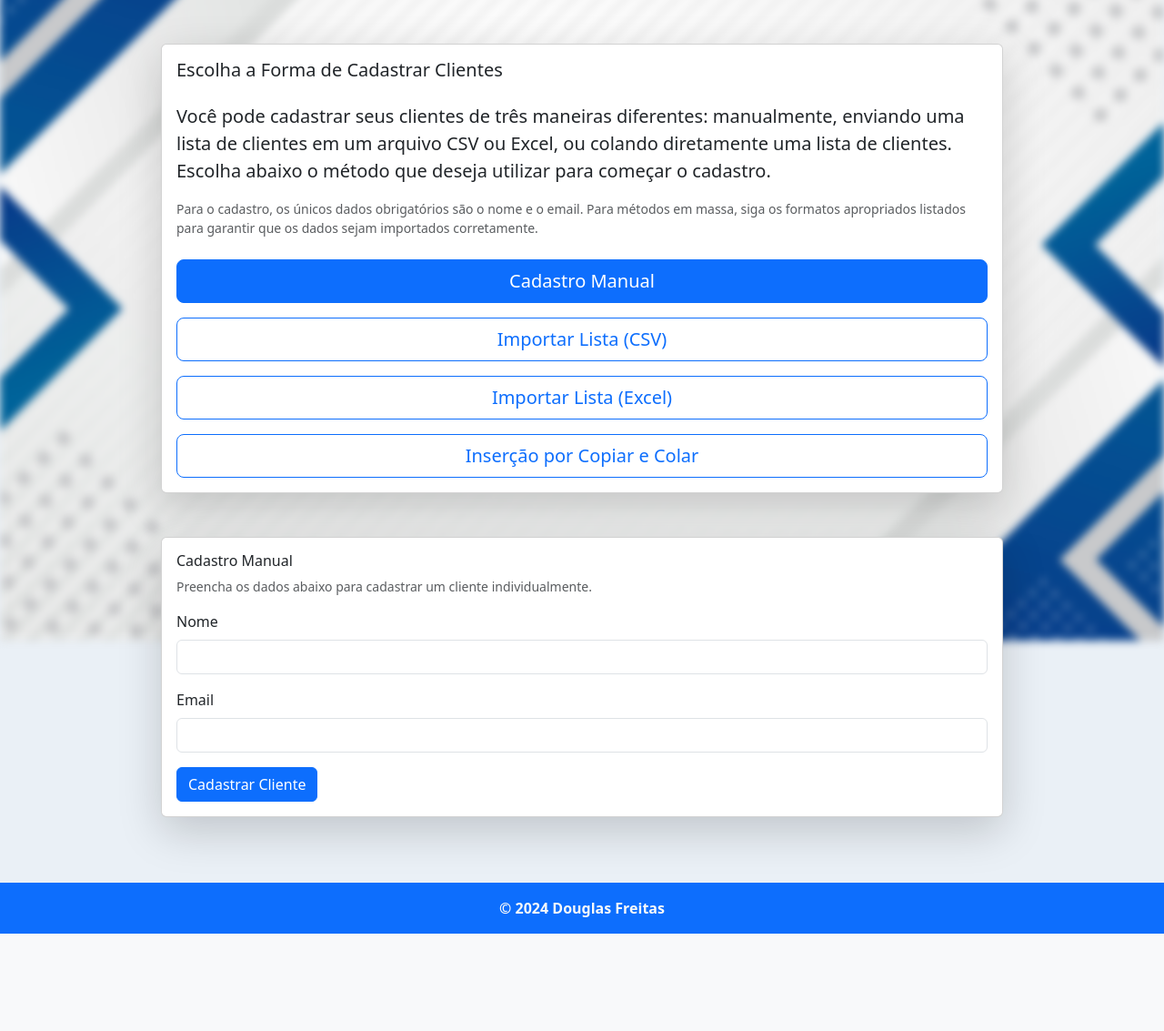
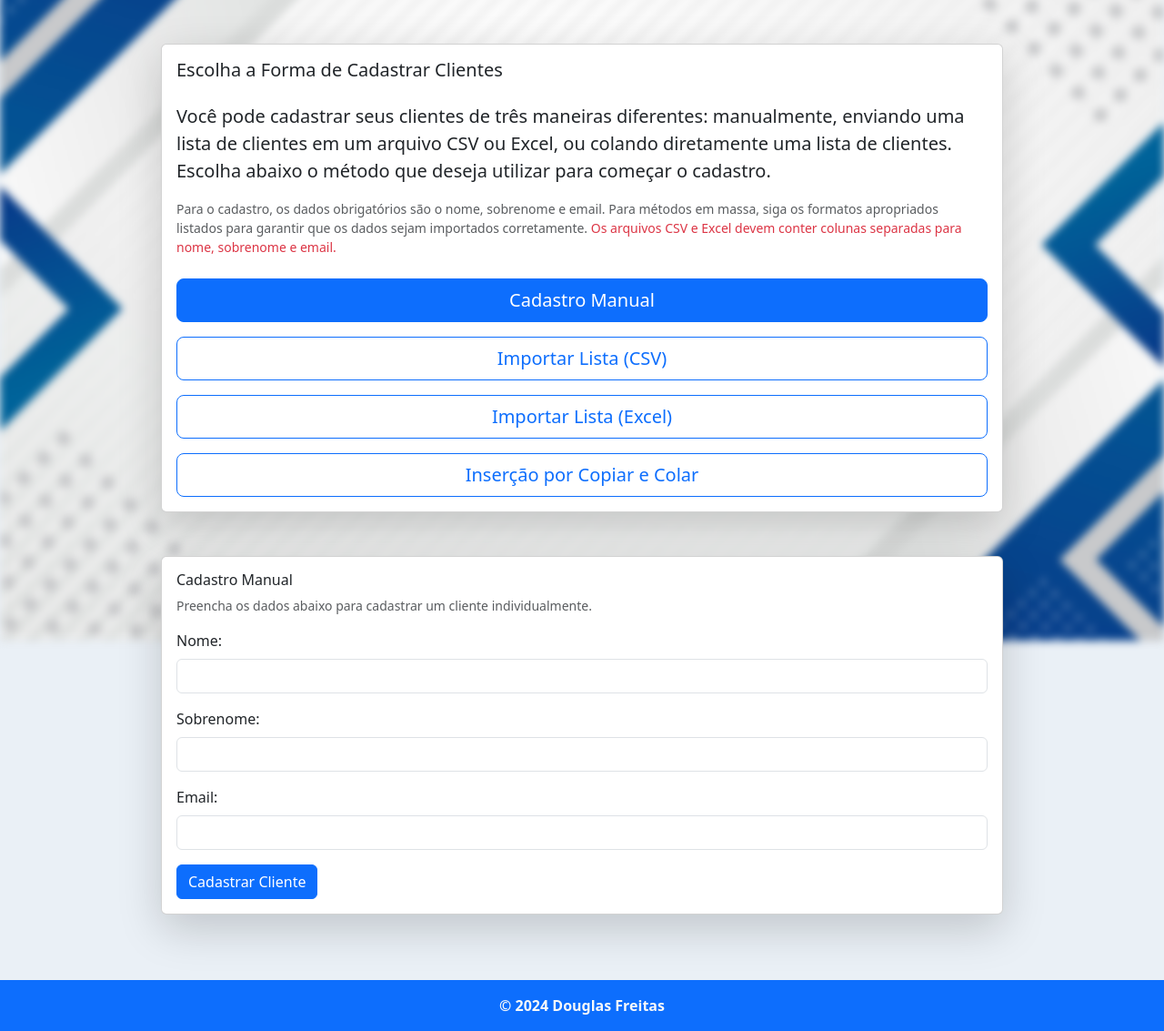
Before and after one commit to defreitassl/Email-Marketing, a Flask app: page /clients in a window 1280 px wide. Shown: the part 96-1229 px from the top of the page at 91% size. Before the commit the page ends 1122 px from the top, so only its background shows below. Run offline with Flask 3, Linux system fonts and the light colour scheme.

Commit message:
Finishing register/individual route

```diff
--- a/app/models/contact_groups.py
+++ b/app/models/contact_groups.py
@@ -7,7 +7,6 @@ class ContactGroup(db.Model):
     id = db.Column(db.Integer, primary_key=True)
     group_name = db.Column(db.String(100), nullable=False)
     description = db.Column(db.Text)
-    created_at = db.Column(db.DateTime, default=db.func.current_timestamp())
 
     def __repr__(self):
         return f'<ContactGroup {self.group_name}>'
--- a/app/models/contacts.py
+++ b/app/models/contacts.py
@@ -8,7 +8,6 @@ class Contacts(db.Model):
     first_name = db.Column(db.String(50), nullable=False)
     last_name = db.Column(db.String(50))
     email = db.Column(db.String(100), unique=True, nullable=False)
-    created_at = db.Column(db.DateTime, default=db.func.current_timestamp())
 
     def __repr__(self):
         return f'<Contact {self.first_name} {self.last_name}>'
--- a/app/models/email_template.py
+++ b/app/models/email_template.py
@@ -8,7 +8,6 @@ class EmailTemplate(db.Model):
     template_name = db.Column(db.String(100), nullable=False)
     subject = db.Column(db.String(255), nullable=False)
     body = db.Column(db.Text, nullable=False)
-    created_at = db.Column(db.DateTime, default=db.func.current_timestamp())
 
     def __repr__(self):
         return f'<EmailTemplate {self.template_name}>'
--- a/app/routes/clients.py
+++ b/app/routes/clients.py
@@ -1,4 +1,7 @@
-from flask import Blueprint, render_template, request
+from flask import Blueprint, render_template, request, redirect, flash
+from sqlalchemy.exc import IntegrityError
+from ..models.contacts import Contacts
+from ..database import db
 
 client = Blueprint('client', __name__)
 
@@ -8,11 +11,26 @@ def clients_route():
     return render_template('clients.html')
 
 
-@client.route('/register', methods=['POST',])
+@client.route('/register/individual', methods=['POST',])
 def register_client():
 
+    try:
+        first_name = request.form['name']
+        last_name = request.form['surname']
+        email = request.form['email']
 
-    nome = request.form['name']
-    email = request.form['email']
+        new_contact = Contacts(first_name=first_name, last_name=last_name, email=email)
 
-    return f"<p>Nome: {nome}</p><p>Email: {email}</p>"
+        db.session.add(new_contact)
+        db.session.commit()
+
+        flash('Cliente cadastrado com sucesso!', 'success')
+
+    except IntegrityError:
+        flash("Endereço de email fornecido já está em uso no sistema.", 'danger')
+
+    except Exception as e:
+        flash("Erro ao cadastrar cliente no banco de dados: " + str(e), 'danger')
+
+    finally:
+        return redirect("/clients")
--- a/app/templates/_model.html
+++ b/app/templates/_model.html
@@ -5,6 +5,7 @@
     <meta name="viewport" content="width=device-width, initial-scale=1.0">
     <title>MailBoost</title>
     <link href="https://cdn.jsdelivr.net/npm/bootstrap@5.3.3/dist/css/bootstrap.min.css" rel="stylesheet" integrity="sha384-QWTKZyjpPEjISv5WaRU9OFeRpok6YctnYmDr5pNlyT2bRjXh0JMhjY6hW+ALEwIH" crossorigin="anonymous">
+    <link href="https://cdn.jsdelivr.net/npm/bootstrap-icons@1.10.5/font/bootstrap-icons.css" rel="stylesheet">
     <link rel="stylesheet" href="../static/styles/style.css">
 </head>
 <body>
--- a/app/templates/clients.html
+++ b/app/templates/clients.html
@@ -9,12 +9,30 @@
             <div class="card shadow-lg mb-5">
                 <div class="card-body">
 
+                    {% if get_flashed_messages(with_categories=True) %}
+                        {% for category, message in get_flashed_messages(with_categories=True) %}
+                            <div class="alert alert-{{ category }} alert-dismissible d-flex align-items-center" role="alert">
+
+                                {% if category == 'success' %}
+                                    <i class="bi bi-cloud-check me-3 fs-5"></i>
+                                {% else %}
+                                    <i class="bi bi-cloud-slash me-3 fs-5"></i>
+                                {% endif %}
+
+                                <div>
+                                    <strong>{{ message }}</strong>
+                                </div>
+                                <button type="button" class="btn-close" data-bs-dismiss="alert" aria-label="Close"></button>
+                            </div>
+                        {% endfor %}
+                    {% endif %}
+
                     <h5 class="card-title mb-4">Escolha a Forma de Cadastrar Clientes</h5>
                     <p class="lead">
                         Você pode cadastrar seus clientes de três maneiras diferentes: manualmente, enviando uma lista de clientes em um arquivo CSV ou Excel, ou colando diretamente uma lista de clientes. Escolha abaixo o método que deseja utilizar para começar o cadastro.
                     </p>
                     <p class="small text-muted">
-                        Para o cadastro, os únicos dados obrigatórios são o nome e o email. Para métodos em massa, siga os formatos apropriados listados para garantir que os dados sejam importados corretamente.
+                        Para o cadastro, os dados obrigatórios são o nome, sobrenome e email. Para métodos em massa, siga os formatos apropriados listados para garantir que os dados sejam importados corretamente. <span class="text-danger">Os arquivos CSV e Excel devem conter colunas separadas para nome, sobrenome e email.</span>
                     </p>
 
                     <!-- Botões para Escolher o Tipo de Cadastro -->
@@ -34,13 +52,17 @@
                     <h6 class="card-title">Cadastro Manual</h6>
                     <p class="small text-muted">Preencha os dados abaixo para cadastrar um cliente individualmente.</p>
 
-                    <form action="/register" method="POST">
+                    <form action="/register/individual" method="POST">
                         <div class="mb-3">
-                            <label for="nome" class="form-label">Nome</label>
+                            <label for="nome" class="form-label">Nome:</label>
                             <input type="text" class="form-control" id="nome" name="name" required>
                         </div>
                         <div class="mb-3">
-                            <label for="email" class="form-label">Email</label>
+                            <label for="sobrenome" class="form-label">Sobrenome:</label>
+                            <input type="text" class="form-control" id="sobrenome" name="surname" required>
+                        </div>
+                        <div class="mb-3">
+                            <label for="email" class="form-label">Email:</label>
                             <input type="email" class="form-control" id="email" name="email" required>
                         </div>
                         <button type="submit" class="btn btn-primary">Cadastrar Cliente</button>
@@ -54,7 +76,7 @@
                 <div class="card-body">
 
                     <h6 class="card-title">Importar Lista de Clientes (CSV)</h6>
-                    <p class="small text-muted">Envie um arquivo CSV contendo nome e email de seus clientes.</p>
+                    <p class="small text-muted">Envie um arquivo CSV contendo nome, sobrenome e email de seus clientes. <span class="text-danger">As colunas devem seguir a ordem: nome, sobrenome, email.</span></p>
 
                     <form action="" enctype="multipart/form-data">
                         <div class="mb-3">
@@ -72,7 +94,7 @@
                 <div class="card-body">
 
                     <h6 class="card-title">Importar Lista de Clientes (Excel)</h6>
-                    <p class="small text-muted">Envie um arquivo Excel (.xlsx) contendo nome e email de seus clientes.</p>
+                    <p class="small text-muted">Envie um arquivo Excel (.xlsx) contendo nome, sobrenome e email de seus clientes. <span class="text-danger">As colunas devem seguir a ordem: nome, sobrenome, email.</span></p>
 
                     <form action="" enctype="multipart/form-data">
                         <div class="mb-3">
@@ -90,11 +112,11 @@
                 <div class="card-body">
 
                     <h6 class="card-title">Inserção por Copiar e Colar</h6>
-                    <p class="small text-muted">Cole uma lista de clientes, separando nome e email por vírgula, um cliente por linha.</p>
+                    <p class="small text-danger">Cole uma lista de clientes, separando nome, sobrenome e email por vírgula, um cliente por linha.</p>
 
                     <form action="">
                         <div class="mb-3">
-                            <textarea class="form-control" id="client-list" name="client-list" rows="5" placeholder="Exemplo:&#10;Maria Silva, maria@gmail.com&#10;João Santos, joao@gmail.com"></textarea>
+                            <textarea class="form-control" id="client-list" name="client-list" rows="5" placeholder="Exemplo:&#10;Maria, Silva, maria@gmail.com&#10;João, Santos, joao@gmail.com"></textarea>
                         </div>
                         <button type="submit" class="btn btn-primary">Cadastrar Clientes</button>
                     </form>
```
